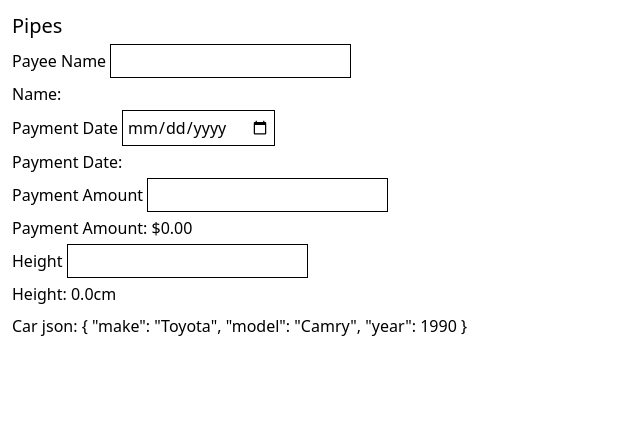
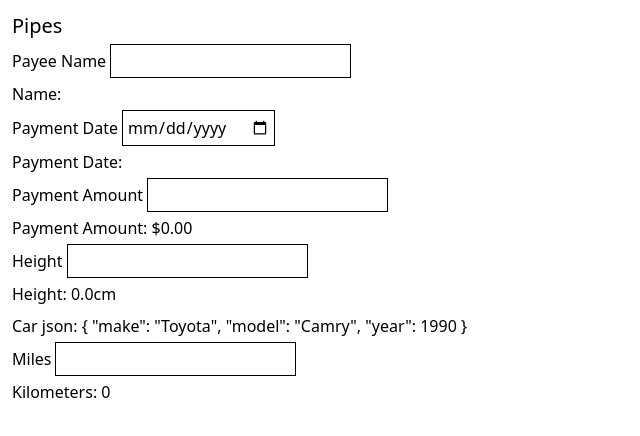
Before and after one commit to what-the-hek/udemy-angular-course, an Angular app: page / in a window 1280 px wide. Shown: the top 436 px of the page, without its empty margins (0-640 px from the left). Built offline with nearby package versions, Linux system fonts and the light colour scheme.

Commit message:
custom pipe

```diff
--- a/src/app/app.component.html
+++ b/src/app/app.component.html
@@ -31,4 +31,11 @@
   <div class="p-1">
     Car json: {{ car | json }}
   </div>
+  <div>
+    <label class="p-1 font-medium">Miles</label>
+    <input class="p-1 border-black border" type="number" (input)="onMilesChange($event)">
+  </div>
+  <div class="p-1">
+    Kilometers: {{ miles | convert }}
+  </div>
 </section>
--- a/src/app/app.component.ts
+++ b/src/app/app.component.ts
@@ -1,11 +1,12 @@
 import { CommonModule, UpperCasePipe } from '@angular/common';
 import { Component } from '@angular/core';
 import { RouterOutlet } from '@angular/router';
+import { ConvertPipe } from './convert.pipe';
 
 @Component({
   selector: 'app-root',
   standalone: true,
-  imports: [RouterOutlet, CommonModule],
+  imports: [RouterOutlet, CommonModule, ConvertPipe],
   templateUrl: './app.component.html',
   styleUrl: './app.component.css'
 })
@@ -14,6 +15,7 @@ export class AppComponent {
   date: string = '';
   amount: number = 0;
   height: number = 0;
+  miles: number = 0;
 
   car = {
     make: 'Toyota',
@@ -41,4 +43,11 @@ export class AppComponent {
     this.height = parseFloat(target.value);
   }
 
+  onMilesChange(event: Event) {
+    const target = event.target as HTMLInputElement;
+    this.miles = parseFloat(target.value);
+  }
+  // to create a custom pipe, we run 'ng generate pipe [name]' in terminal, e.g. ng generate pipe convert
+
+
 }
--- /dev/null
+++ b/src/app/convert.pipe.ts
@@ -0,0 +1,14 @@
+import { Pipe, PipeTransform } from '@angular/core';
+
+@Pipe({
+  name: 'convert',
+  standalone: true
+})
+export class ConvertPipe implements PipeTransform {
+
+  transform(value: number): any {
+    if (!value) return 0
+    return value * 1.60934;
+  }
+
+}
```
Also changed, not shown: 1 other file (tests, documents, lock files or other folders).
